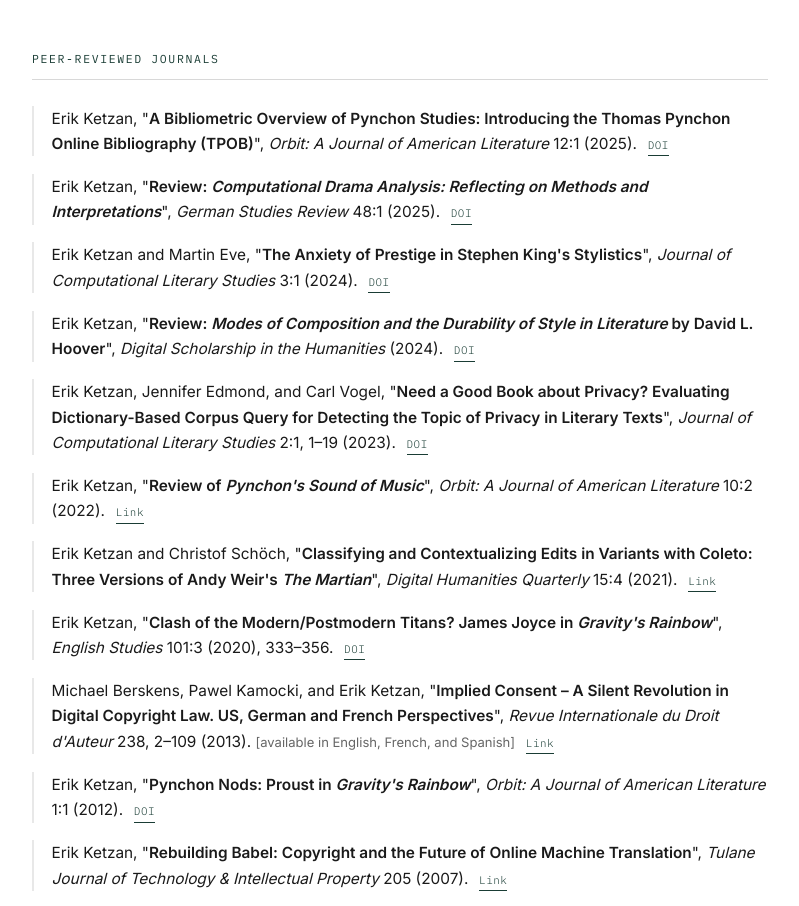
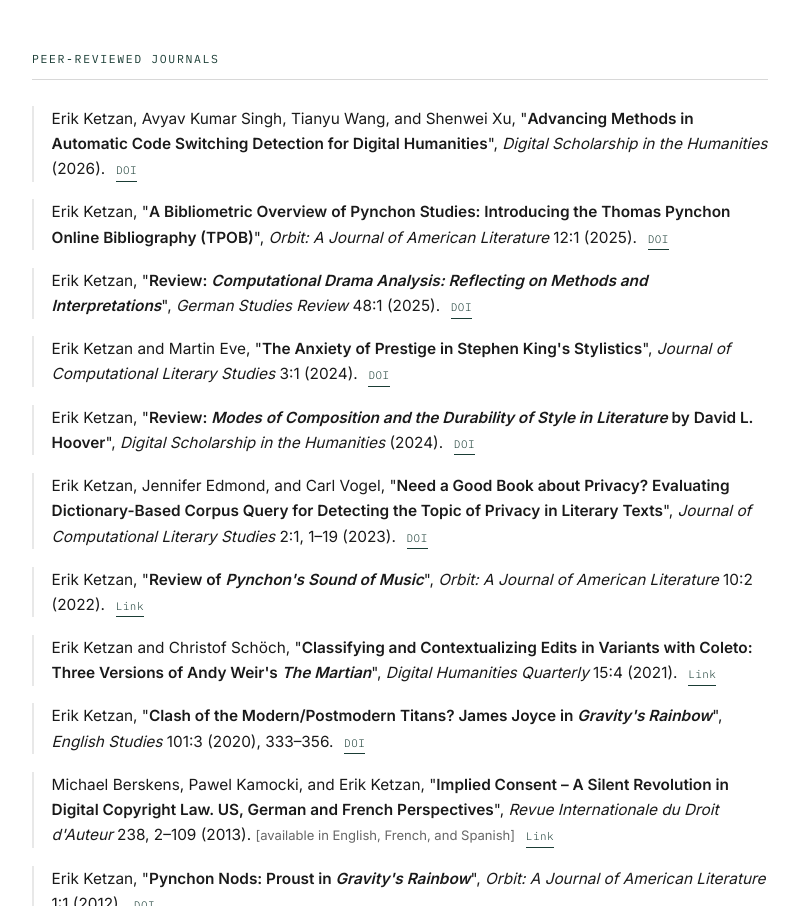
Before and after one commit to erikketzan/erikketzan.github.io, a plain HTML site: page index.html in a window 1280 px wide. Shown: the part 1909-2815 px from the top of the page, without its empty margins (240-1039 px from the left). Drawn offline with Linux system fonts and the light colour scheme.

Commit message:
Add files via upload

```diff
--- a/index.html
+++ b/index.html
@@ -417,6 +417,12 @@
   <section id="journals">
     <h2>Peer-Reviewed Journals</h2>
     <ul class="pub-list">
+       <li>
+        Erik Ketzan, Avyav Kumar Singh, Tianyu Wang, and Shenwei Xu, "<strong>Advancing Methods in Automatic Code Switching Detection for Digital Humanities</strong>", <em>Digital Scholarship in the Humanities</em> (2026).
+        <span class="pub-links"><a href="https://doi.org/10.1093/llc/fqag060" target="_blank" rel="noopener">DOI</a></span>
+      </li>
+
+
       <li>
         Erik Ketzan, "<strong>A Bibliometric Overview of Pynchon Studies: Introducing the Thomas Pynchon Online Bibliography (TPOB)</strong>", <em>Orbit: A Journal of American Literature</em> 12:1 (2025).
         <span class="pub-links"><a href="https://doi.org/10.16995/orbit.23348" target="_blank" rel="noopener">DOI</a></span>
```
